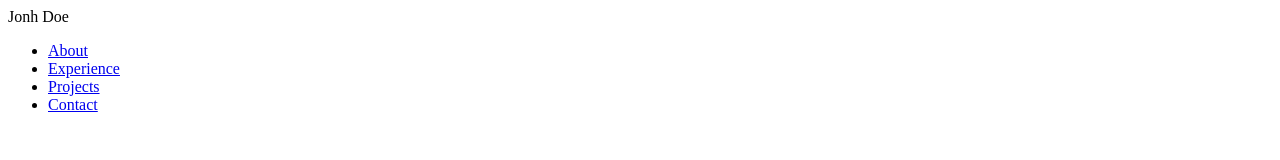
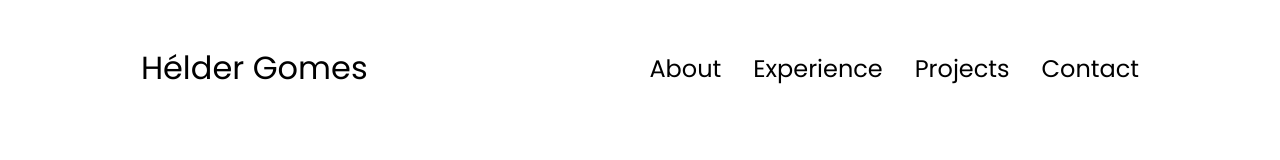
Before and after one commit to helderrrg/Portfolio, a plain HTML site: page index.html in a window 1280 px wide. Drawn offline with Linux system fonts and the light colour scheme.

Commit message:
Nav completed

```diff
--- a/index.html
+++ b/index.html
@@ -10,7 +10,7 @@
   </head>
   <body>
     <nav id="desktop-nav">
-      <div class="logo">Jonh Doe</div>
+      <div class="logo">Hélder Gomes</div>
       <div>
         <ul class="nav-links">
           <li><a href="#about">About</a></li>
--- a/style.css
+++ b/style.css
@@ -0,0 +1,66 @@
+/* General */
+
+@import url('https://fonts.googleapis.com/css2?family=Poppins:ital,wght@0,100;0,200;0,300;0,400;0,500;0,600;0,700;0,800;0,900;1,100;1,200;1,300;1,400;1,500;1,600;1,700;1,800;1,900&display=swap');
+
+* {
+    margin: 0;
+    padding: 0;
+}
+
+body {
+        font-family: "Poppins", sans-serif;
+}
+
+html {
+    scroll-behavior: smooth;
+}
+
+p {
+    color: rgb(85, 85, 85);
+}
+
+/* Transition */
+
+a, .btn {
+    transition: all 300ms ease;
+}
+
+/* Desktop Nav */
+
+nav,
+.nav-links {
+    display: flex;
+}
+
+nav {
+    justify-content: space-around;
+    align-items: center;
+    height: 17vh;
+}
+
+.nav-links {
+    gap: 2rem;
+    list-style: none;
+    font-size: 1.5rem;
+}
+
+a {
+    color: black;
+    text-decoration: none;
+    text-decoration-color: white;
+}
+
+a:hover {
+    color: gray;
+    text-decoration: underline;
+    text-underline-offset: 1rem;
+    text-decoration-color: rgb(181, 181, 181);
+}
+
+.logo {
+    font-size: 2rem;
+}
+
+.logo:hover{
+    cursor: default;
+}
```
